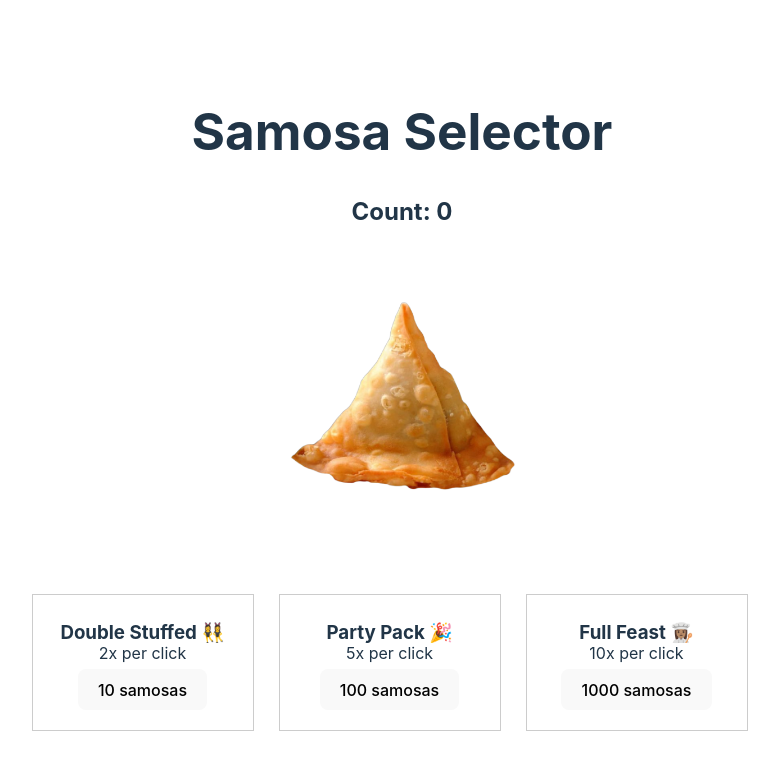
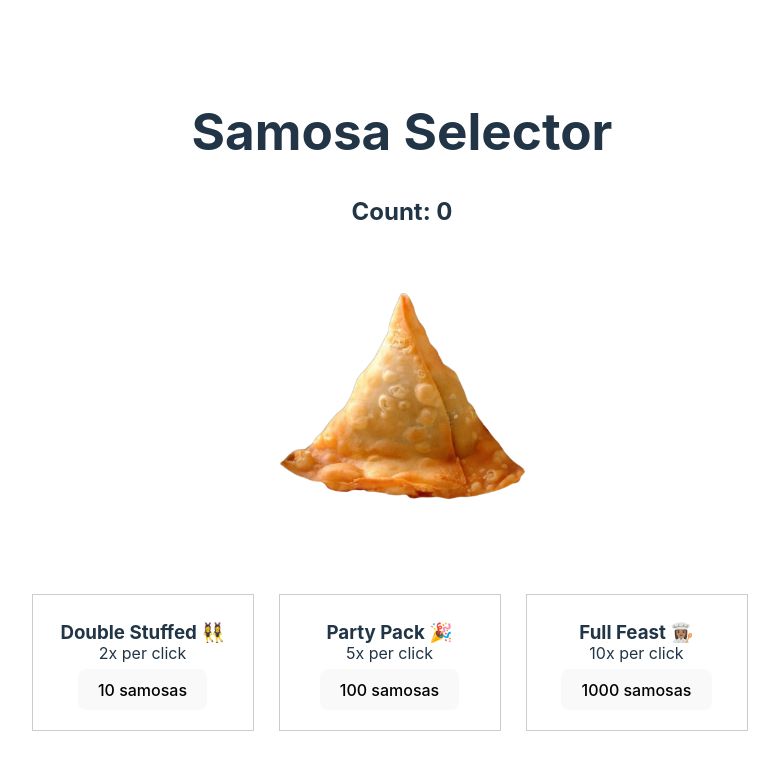
Before and after one commit to vetskiver/samosa-selector, a React (Vite) app: page / in a window 1280 px wide. In both pictures the pointer is over the picture 640 px from the left and 393 px from the top of the page. Shown: the top 770 px of the page, without its empty margins (238-1017 px from the left). Built offline with nearby package versions, Linux system fonts and the light colour scheme.

Commit message:
changed size of samosa on hover and click

```diff
--- a/src/App.css
+++ b/src/App.css
@@ -48,6 +48,15 @@
   text-align: center;
 }
 
+.samosa:hover {
+  cursor: pointer;
+  transform: scale(1.1);
+}
+
+.samosa:active {
+  transform: scale(0.95);
+}
+
 .container {
   margin-top: 50px;
   display: flex;
```
